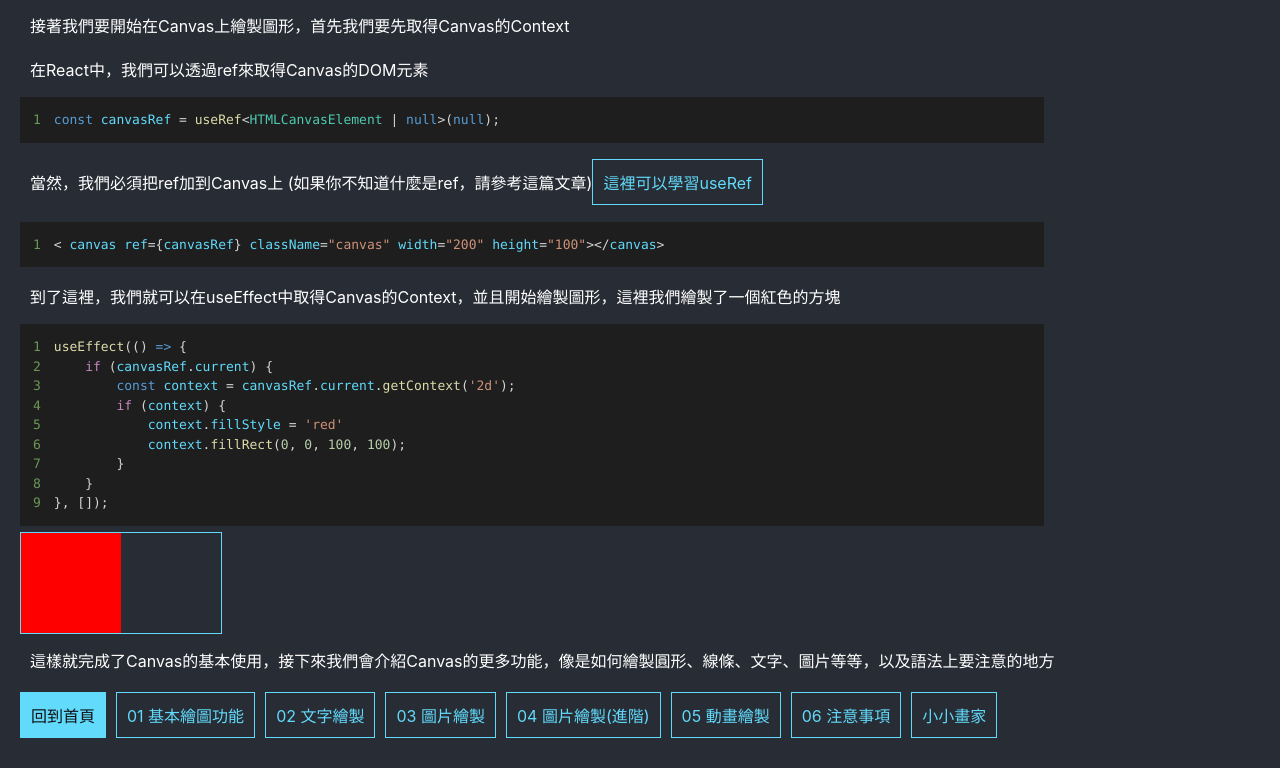
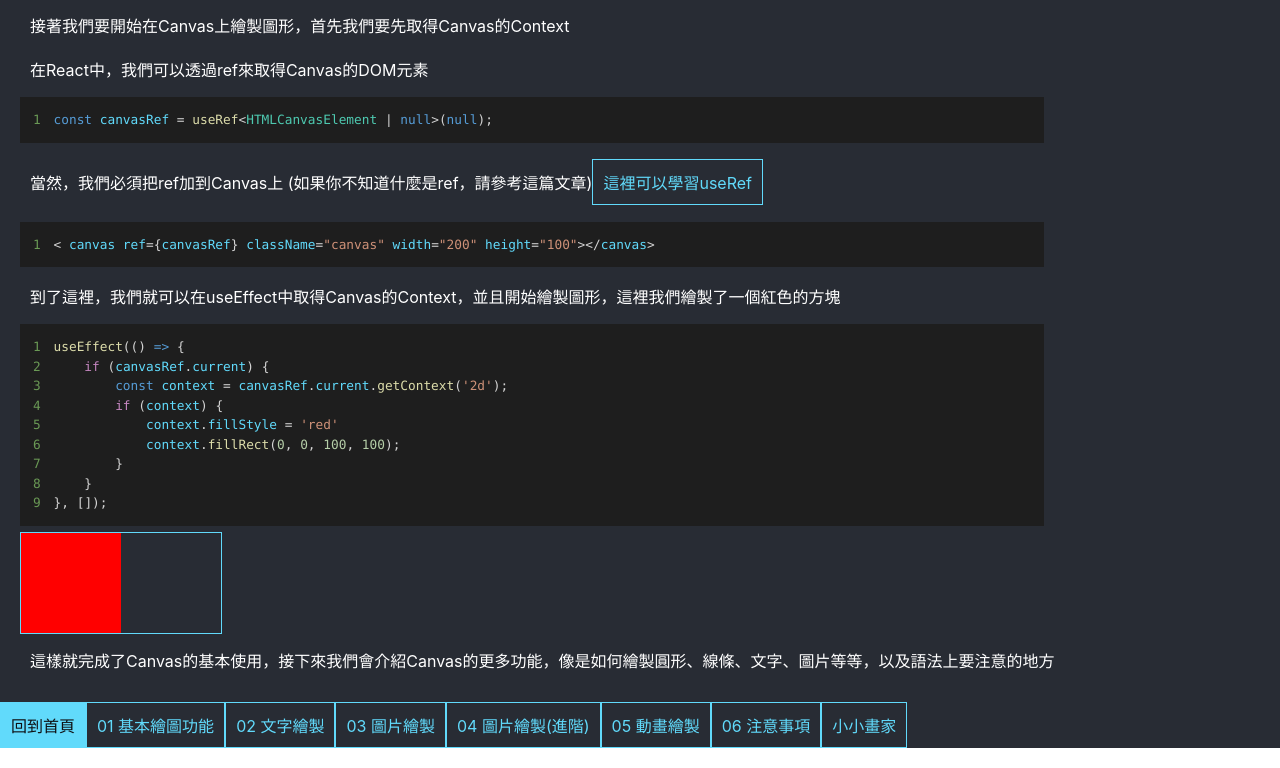
Before and after one commit to Bobo100/Canvas-Dictionary, a Next.js app: page / in a window 1280 px wide. Shown: the part 943-1711 px from the top of the page. Built offline with nearby package versions, Linux system fonts and the light colour scheme.

Commit message:
更新樣式

```diff
--- a/components/Footer.tsx
+++ b/components/Footer.tsx
@@ -4,7 +4,7 @@ import RouterLink from "./RoutesLink"
 const Footer = () => {
     const router = useRouter()
     return (
-        <div className="link_container">
+        <div className="footer">
             <RouterLink />
         </div>
     )
--- a/components/layout.tsx
+++ b/components/layout.tsx
@@ -9,7 +9,7 @@ export default function Layout({ children }: LayoutProps) {
         <NavBar />
         <div className="container">
             {children}
-            <Footer />
         </div>
+        <Footer />
     </div>);
 }
--- a/styles/global.scss
+++ b/styles/global.scss
@@ -36,8 +36,10 @@ code {
 .App {
     background-color: #282c34;
     display: flex;
+    flex-direction: column;
     font-size: 2vmin;
     color: white;
+
 }
 
 .container {
@@ -158,6 +160,10 @@ span {
 //     height: 100%;
 // }
 
+code {
+    font-size: 1vw !important;
+}
+
 .navbar {
     position: fixed;
     top: 0;
@@ -177,6 +183,10 @@ span {
     top: -$navbar-height;
 }
 
+.footer {
+    display: flex;
+}
+
 @media screen and (max-width: 768px) {
     .navbar {
         display: none;
```
